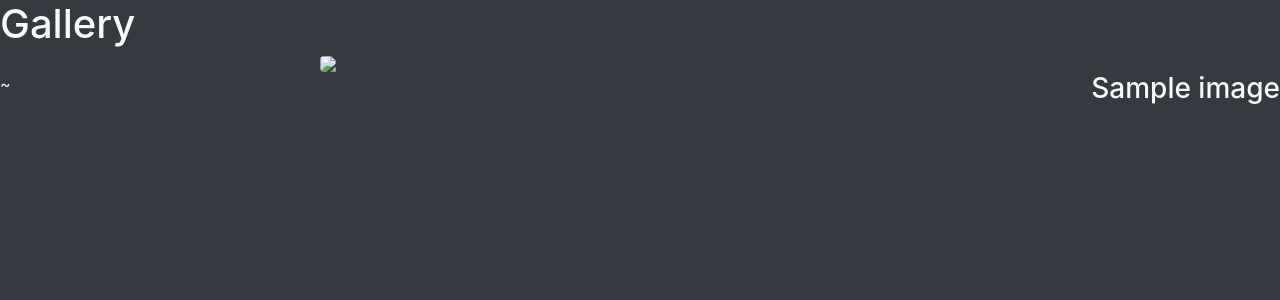
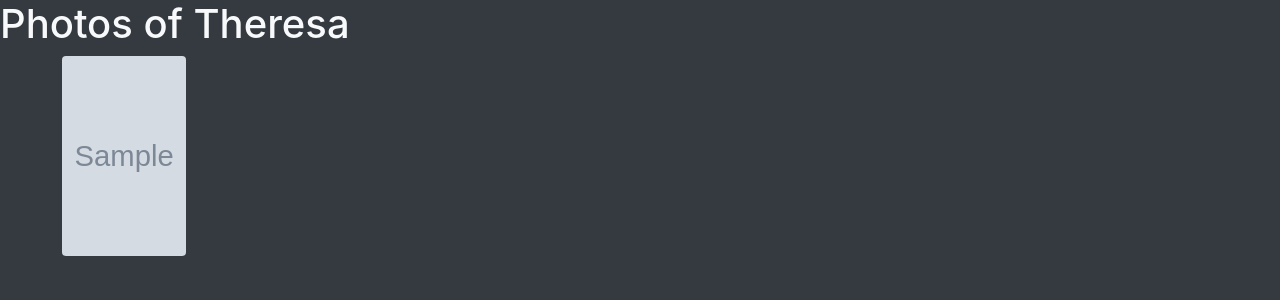
Before and after one commit to errolsancaktar/appEngine-GCS-Upload, a Flask app: template templates/tsCOL/gallery.html in a window 1280 px wide. Shown: the top 300 px of the page. Run offline with Flask 2, Linux system fonts and the light colour scheme; the template is opened without the code that fills it: most values are stand-ins (such as "Sample title", 1, 10 or a date in 2020); grey boxes marked "Sample" are stand-in pictures; parts of the project's set-up code (start-up, migrations or seed data) failed here and were passed over.

Commit message:
functioning gallery and image views

```diff
--- a/main.py
+++ b/main.py
@@ -1,6 +1,6 @@
 from curses import COLOR_BLUE
 import hashlib
-from flask import Flask, render_template, request
+from flask import Flask, render_template, request, Response
 from werkzeug.utils import secure_filename
 from werkzeug.exceptions import RequestEntityTooLarge
 import os
@@ -136,20 +136,27 @@
 
 @app.route("/images/<string:blob_name>")
 def view(blob_name):
-    values = cloudStorage.getImage(f'uploads/{blob_name}')
+    values = cloudStorage.getImage(f"{app.config['UPLOAD_FOLDER']}{blob_name}")
     return render_template('tsCOL/images.html', content_type=values[1],  image=values[0], imageName=blob_name, metadata=values[2])
+
+
+@app.route("/image/<string:blob_name>")
+def returnImage(blob_name):
+    values = cloudStorage.returnImage(
+        f"{app.config['UPLOAD_FOLDER']}{blob_name}")
+    return Response(values[0], mimetype=values[1])
 
 
 @app.route("/gallery")
 def viewGallery():
-    images = cloudStorage.getFiles(prefix=app.config['UPLOAD_FOLDER'])
+    images = cloudStorage.listFiles(prefix=app.config['UPLOAD_FOLDER'])
+    imageList = []
     print(images)
-    imgData = []
     for image in images:
-        content = base64.b64encode(image.download_as_string()).decode("utf-8")
-        imgData.append(
-            {'content': content, 'name': image.name, 'content_type': image.content_type})
-    return render_template("tsCOL/gallery.html", images=imgData)
+        print(image)
+        imageList.append(image.rsplit('/', 1)[1])
+    print(images)
+    return render_template("tsCOL/gallery.html", images=imageList)
 
 
 if __name__ == "__main__":
--- a/templates/tsCOL/gallery.html
+++ b/templates/tsCOL/gallery.html
@@ -10,7 +10,50 @@
     <link rel="stylesheet" href="https://cdn.jsdelivr.net/npm/bootstrap@4.3.1/dist/css/bootstrap.min.css"
         integrity="sha384-ggOyR0iXCbMQv3Xipma34MD+dH/1fQ784/j6cY/iJTQUOhcWr7x9JvoRxT2MZw1T" crossorigin="anonymous">
 
-    <title>View Image: {{ imageName }}</title>
+    <title>Photos of Theresa</title>
+    <style>
+        /* (A) GALLERY CONTAINER */
+        /* (A1) BIG SCREENS - 3 IMAGES PER ROW */
+        .gallery {
+            display: grid;
+            grid-template-columns: repeat(5, minmax(0, 1fr));
+            grid-gap: 10px;
+            max-width: 100%;
+            margin: 0 auto;
+        }
+
+        /* (A2) SMALL SCREENS - 2 IMAGES PER ROW */
+        @media screen and (max-width: 640px) {
+            .gallery {
+                grid-template-columns: repeat(2, minmax(0, 1fr));
+            }
+        }
+
+        .gallery img {
+            width: 100%;
+            height: 200px;
+            object-fit: cover;
+            /* fill | contain | cover | scale-down */
+            cursor: pointer;
+        }
+
+        /* (C) FULLSCREEN IMAGE */
+        .gallery img.full {
+            position: absolute;
+            margin: auto;
+            top: 0;
+            left: 0;
+            right: 0;
+            bottom: 0;
+            z-index: 999;
+            width: 100vw;
+            height: 100vh;
+            object-fit: contain;
+            border-radius: 5px;
+            /* fill | contain | cover | scale-down */
+            background: #000000;
+        }
+    </style>
 </head>
 
 <body class="bg-dark text-light">
@@ -18,13 +61,16 @@
     <body>
 
         <body>
-            <h1>Gallery</h1>
-            {% for image in images %}
-            <img src="data:{{ image.content_type }};base64,{{ image.content }}"
-                class="img-fluid rounded mx-auto d-block" style="max-width: 50%" />
-            <h3 class="float-right">{{ image.name }}</h3>~
-            {% endfor %}
-
+            <h1>Photos of Theresa</h1>
+            <div class="gallery">
+                {% for image in images %}
+                <!-- <a href="images/{{ image }}">
+                    <img src="image/{{ image }}" class="img-fluid rounded mx-auto d-block" style="max-width: 50%" />
+                </a> -->
+                <img src="image/{{ image }}" class="img-fluid rounded mx-auto d-block" style="max-width: 50%" />
+                <!-- <h3 class="float-right">{{ image.name }}</h3> -->
+                {% endfor %}
+            </div>
             <script src="https://code.jquery.com/jquery-3.3.1.slim.min.js"
                 integrity="sha384-q8i/X+965DzO0rT7abK41JStQIAqVgRVzpbzo5smXKp4YfRvH+8abtTE1Pi6jizo"
                 crossorigin="anonymous"></script>
@@ -35,5 +81,18 @@
                 integrity="sha384-JjSmVgyd0p3pXB1rRibZUAYoIIy6OrQ6VrjIEaFf/nJGzIxFDsf4x0xIM+B07jRM"
                 crossorigin="anonymous"></script>
         </body>
+        <script>
+            window.addEventListener("DOMContentLoaded", () => {
+                // (A) GET ALL IMAGES
+                var all = document.querySelectorAll(".gallery img");
+
+                // (B) CLICK ON IMAGE TO TOGGLE FULLSCREEN
+                if (all.length > 0) {
+                    for (let img of all) {
+                        img.onclick = () => img.classList.toggle("full");
+                    }
+                }
+            });
+        </script>
 
 </html>
```
Also changed, not shown: gcs.py (+9 -3 lines), templates/tsCOL/images.html (added, +39 -0 lines).
